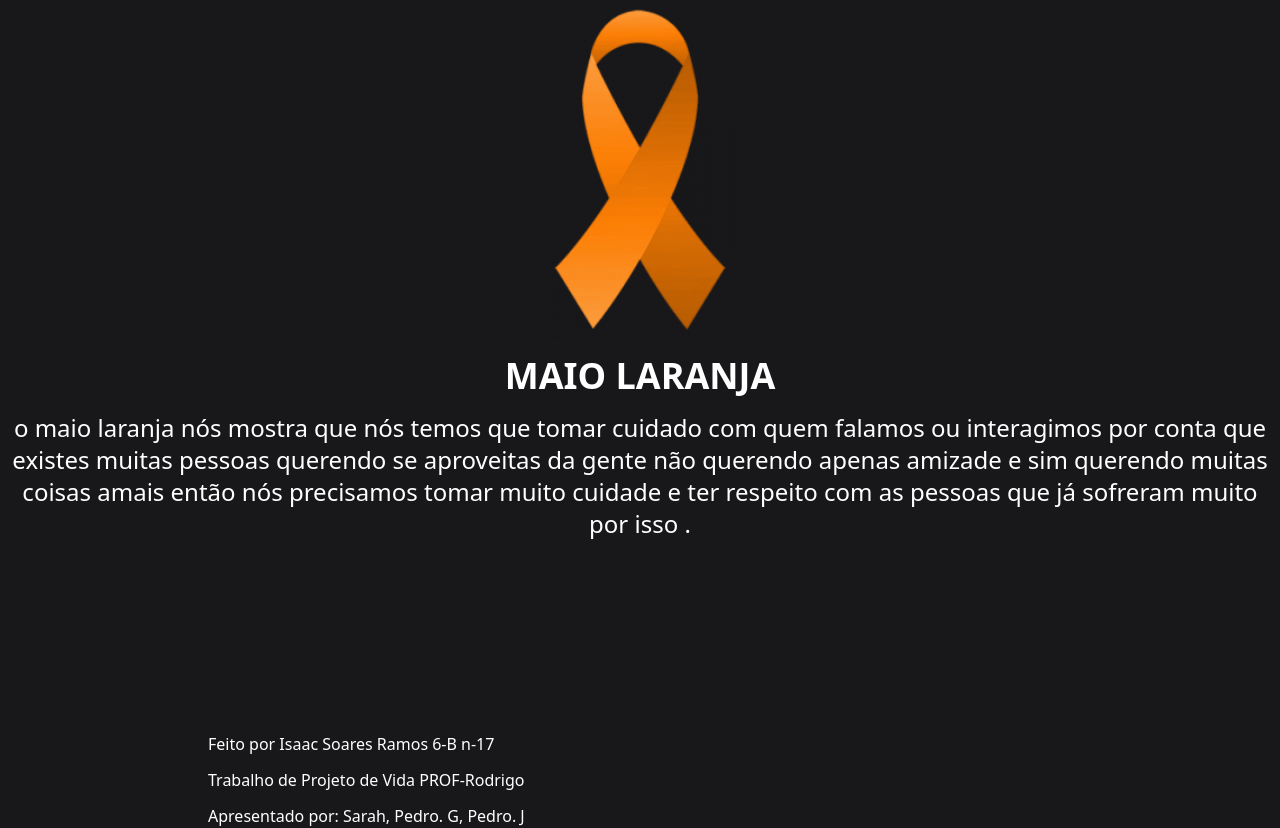
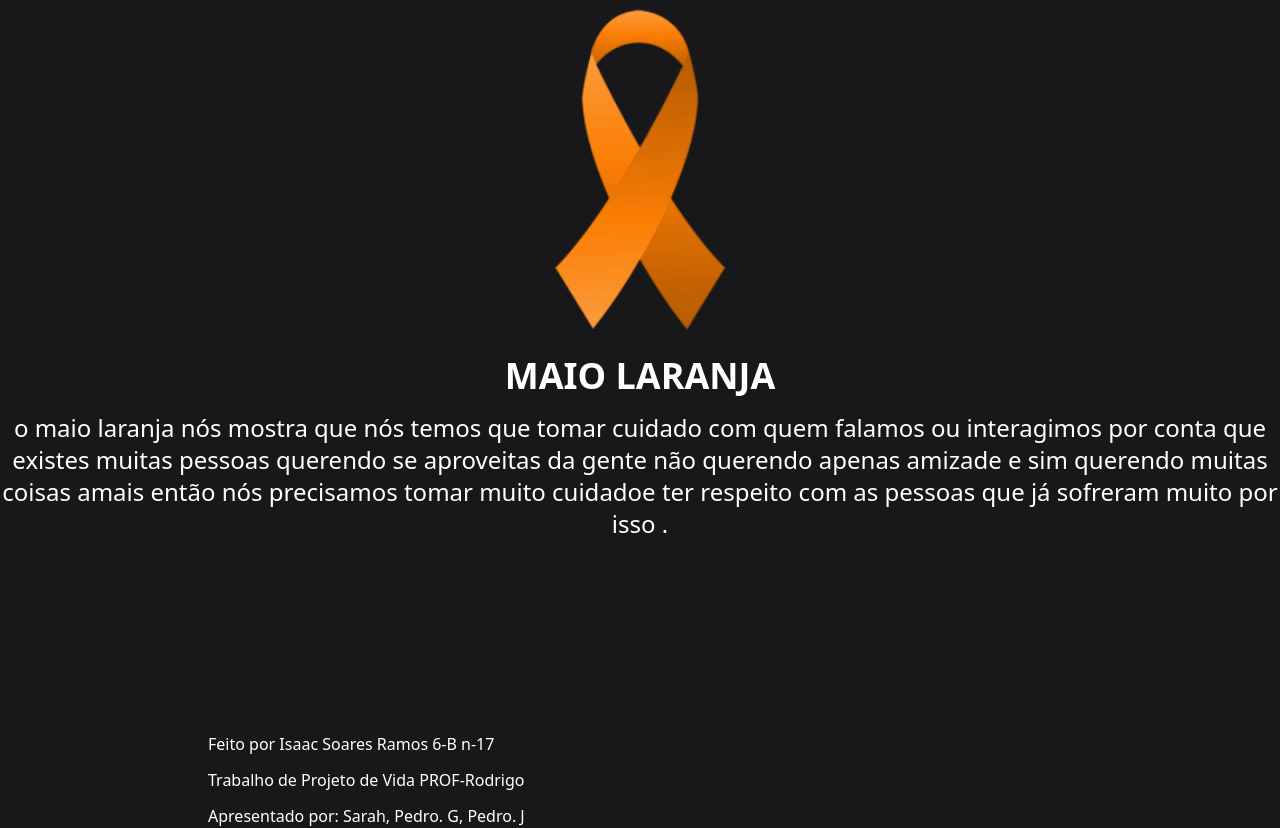
Before and after one commit to isaachackandprogramer/projeto-vida, an Astro site: page / in a window 1280 px wide. Shown: the part 579-1407 px from the top of the page. Built offline with nearby package versions, Linux system fonts and the light colour scheme; Astro itself is replaced by a stand-in of ours.

Commit message:
Update index.astro

```diff
--- a/src/pages/index.astro
+++ b/src/pages/index.astro
@@ -14,7 +14,7 @@
 	<div class="flex flex-col items-center mt-5">
 		<img src="/laço-laranja.png" alt="" class="w-32 md:w-48">
 		<h1 class="text-3xl md:text-4xl font-bold mt-4">MAIO LARANJA</h1>
-		<p class="text-base md:text-2xl mt-4 text-center">o maio laranja nós mostra que nós temos que tomar cuidado com  quem falamos ou interagimos por conta que existes muitas pessoas querendo se aproveitas da gente não querendo apenas amizade e sim querendo muitas coisas amais então nós precisamos tomar muito cuidade e ter respeito com as pessoas que já sofreram muito por isso . </p>
+		<p class="text-base md:text-2xl mt-4 text-center">o maio laranja nós mostra que nós temos que tomar cuidado com  quem falamos ou interagimos por conta que existes muitas pessoas querendo se aproveitas da gente não querendo apenas amizade e sim querendo muitas coisas amais então nós precisamos tomar muito cuidadoe ter respeito com as pessoas que já sofreram muito por isso . </p>
 	</div>
 	<Footer/>
 </Layout>
```
